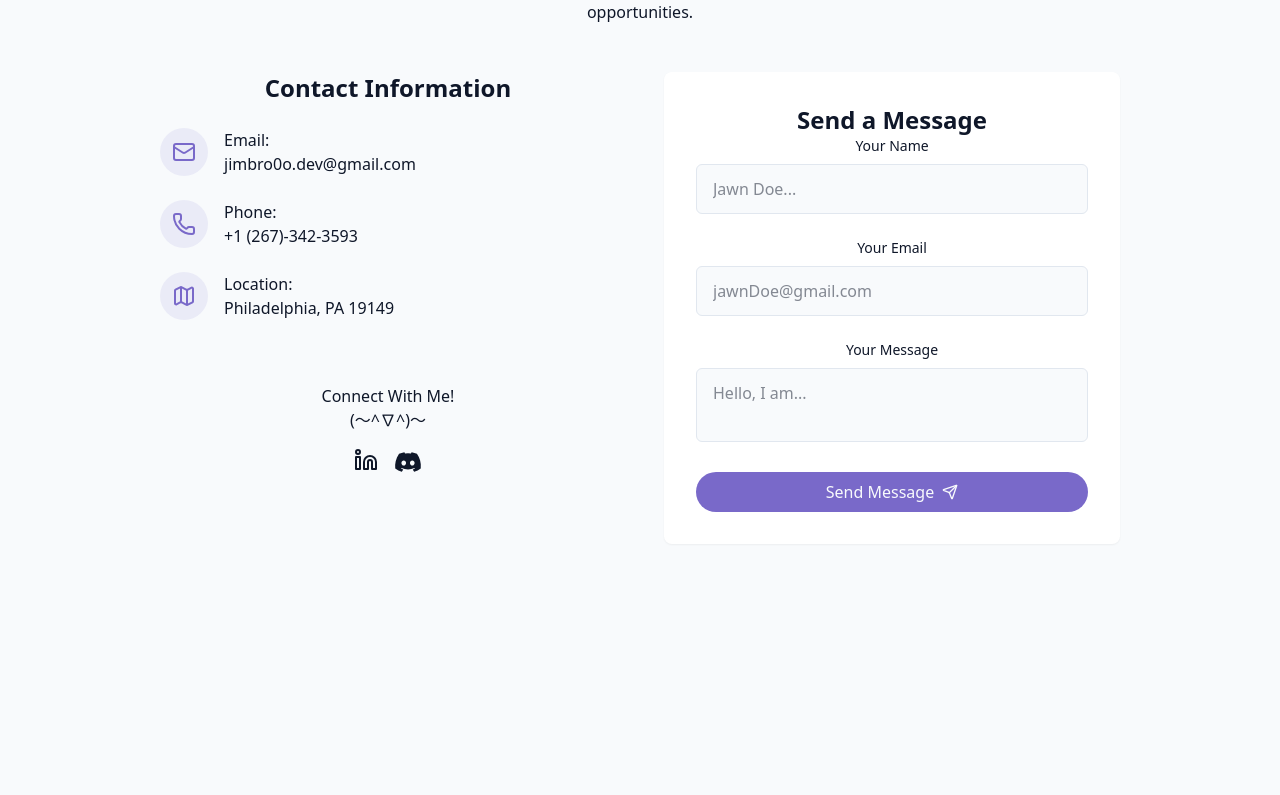
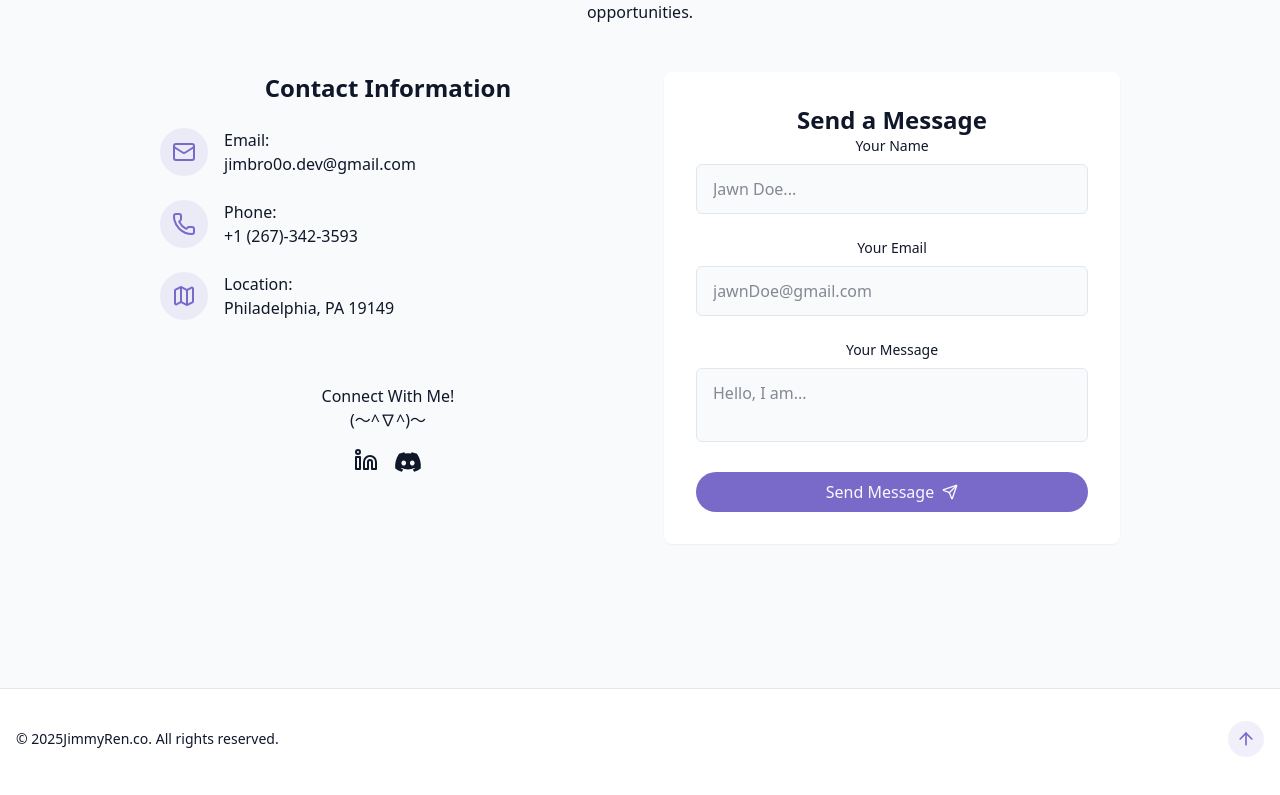
Before and after one commit to Jr3582/protfolioProject, a React (Vite) app: page / in a window 1280 px wide. Shown: the part 4204-4999 px from the top of the page. Before the commit the page ends 4844 px from the top, so only its background shows below. Built offline with nearby package versions, Linux system fonts and the light colour scheme.

Commit message:
Footer section

```diff
--- /dev/null
+++ b/src/components/Footer.jsx
@@ -0,0 +1,17 @@
+import { ArrowUp } from "lucide-react"
+
+export const Footer = () => {
+    return (
+    <footer className="py-12 px-4 bg-card relative border-t border-border mt-12 pt-8 flex flex-wrap justify-between items-center">
+        {" "}
+        <p className="text-sm text-muted-foreground">
+            {" "}
+            &copy; {new Date().getFullYear()}JimmyRen.co. All rights reserved.
+        </p>
+
+        <a href="#" className="p-2 rounded-full bg-primary/10 hover:bg-primary/20 text-primary transition-colors">
+            <ArrowUp size={20}/>
+        </a>
+    </footer>
+    )
+}
--- a/src/pages/Home.jsx
+++ b/src/pages/Home.jsx
@@ -6,6 +6,7 @@
 import { SkillsSection } from "../components/SkillsSection";
 import { ProjectSection } from "../components/ProjectsSection";
 import { ContactSection } from "../components/ContactSection";
+import { Footer } from "../components/Footer";
 
 export const Home = () => {
     return (
@@ -36,11 +37,10 @@
                 {/* Contact Section */}
                 <ContactSection></ContactSection>
 
-
-
             </main>
 
             {/* Footer */}
+            <Footer></Footer>
         </div>
     );
 };
```
